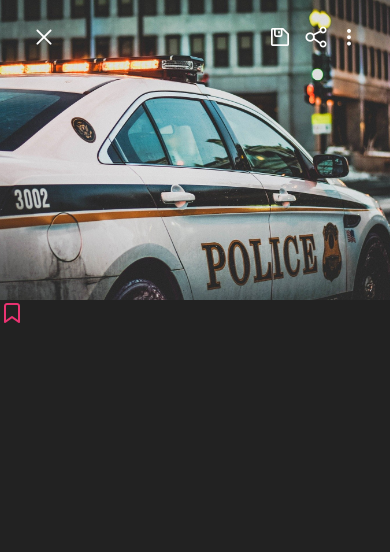
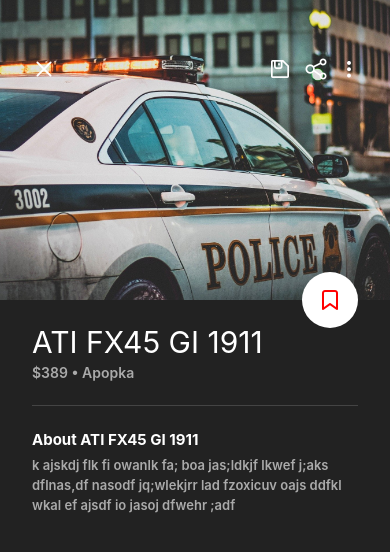
Before and after one commit to xtremeelement/anotherReactNativeTest, a React Native app: screen / in a window 390 px wide. Shown: the top 552 px of the page. Built offline with nearby package versions, Linux system fonts and the light colour scheme.

Commit message:
added about screen component

```diff
--- a/App.js
+++ b/App.js
@@ -1,11 +1,11 @@
-import { StatusBar } from 'expo-status-bar';
-import React, {useState} from 'react';
-import { StyleSheet, Text, View, ImageBackground, Button, TouchableOpacity, ScrollView } from 'react-native';
+import React from 'react';
+import { StyleSheet, ScrollView } from 'react-native';
 import { colors } from './styles'
 import StoreView from './screens/StoreView'
+
+
 export default function App() {
 
-  const imgURL = require("./images/car.jpg");
   return (
     <ScrollView style={styles.container}>
       <StoreView/>
--- /dev/null
+++ b/screens/StoreView/components/About.js
@@ -0,0 +1,48 @@
+import React from 'react'
+import { StyleSheet, Text, View } from 'react-native'
+import { gs, colors } from '../../../styles'
+
+const store = {
+    name: "ATI FX45 GI 1911",
+    price: '$389',
+    location: "Apopka",
+    about: "k ajskdj flk fi owanlk fa; boa jas;ldkjf lkwef j;aks dflnas,df nasodf jq;wlekjrr lad fzoxicuv oajs ddfkl wkal ef ajsdf io jasoj dfwehr ;adf"
+}
+
+const About = () => {
+    return (
+        <View style={styles.container}>
+            <Text style={gs.title}>{store.name}</Text>
+
+            <Text style={styles.info}>
+                {store.price} &#8226; {store.location}
+            </Text>
+            <View style={gs.divider}/>
+
+            <Text style={gs.sectionTitle}>About {store.name}</Text>
+            <Text style={styles.about}>{store.about}</Text>
+        </View>
+    )
+}
+
+export default About
+
+const styles = StyleSheet.create({
+    container:{
+        ...gs.sectionContainer,
+        backgroundColor: colors.darkBg,
+    },
+    info: {
+        color: colors.textSec,
+        fontWeight: '600',
+        marginTop: 4
+    },
+    about: {
+        fontSize: 13,
+        fontWeight: '600',
+        color: colors.textSec,
+        marginTop: 6,
+        lineHeight: 20
+
+    }
+})
--- a/screens/StoreView/components/Bookmark.js
+++ b/screens/StoreView/components/Bookmark.js
@@ -5,7 +5,7 @@ import { gs, colors } from '../../../styles'
 
 const Bookmark = () => {
     return (
-        <View style={styles.Bookmark}>
+        <View style={styles.bookmark}>
             <Feather name="bookmark" size={24} color={colors.pink}/>
         </View>
     )
@@ -14,9 +14,15 @@ const Bookmark = () => {
 export default Bookmark
 
 const styles = StyleSheet.create({
-    container: {
-        flex: 1,
-        justifyContent: 'center',
-        alignItems: 'center'
+    bookmark: {
+        position: 'absolute',
+        width: 56,
+        height: 56,
+        right: 32,
+        top: -28,
+        backgroundColor: colors.text,
+        ...gs.center,
+        borderRadius: 28,
+        zIndex: 100
     }
 })
--- a/screens/StoreView/components/Header.js
+++ b/screens/StoreView/components/Header.js
@@ -23,7 +23,7 @@ const styles = StyleSheet.create({
    topButtons:{
         ...gs.rowBetween,
         position: 'absolute',
-        top: 24,
+        top: 56,
         left: 32,
         right: 32
    },
--- a/screens/StoreView/index.js
+++ b/screens/StoreView/index.js
@@ -3,6 +3,7 @@ import { View, Text, StyleSheet, StatusBar } from 'react-native'
 import { colors } from '../../styles'
 import Header from './components/Header'
 import Bookmark from './components/Bookmark'
+import About from './components/About'
 
 export default function index() {
     return (
@@ -11,6 +12,7 @@ export default function index() {
             <Header/>
             <View>
                 <Bookmark/>
+                <About/>
             </View>
         </View>
     )
--- a/styles.js
+++ b/styles.js
@@ -6,11 +6,18 @@ export const colors ={
     lightBg: '#333',
     darkHl: '#666',
     lightHl: '#888',
-    pink: '#ea3372',
-    textSec: '#aaa'
+    pink: 'red',
+    textSec: '#aaa',
+    text: '#fff'
 }
 
 export const gs = StyleSheet.create({
+    sectionContainer: {
+        paddingVertical: 24,
+        paddingHorizontal: 32,
+        marginBottom: 8,
+        backgroundColor: colors.lightBg
+    },
     rowCenter:{
         flexDirection: 'row',
         alignItems: 'center'
@@ -18,5 +25,23 @@ export const gs = StyleSheet.create({
     rowBetween: {
         flexDirection: "row",
         justifyContent: "space-between"
+    },
+    center: {
+        alignItems: 'center',
+        justifyContent: 'center'
+    },
+    title: {
+        color: colors.text,
+        fontSize: 30
+    },
+    divider: {
+       borderBottomColor: '#444',
+       borderBottomWidth: 1,
+       marginVertical: 24
+    },
+    sectionTitle:{
+        fontWeight: '700',
+        color: colors.text,
+        fontSize: 15
     }
 })
```
